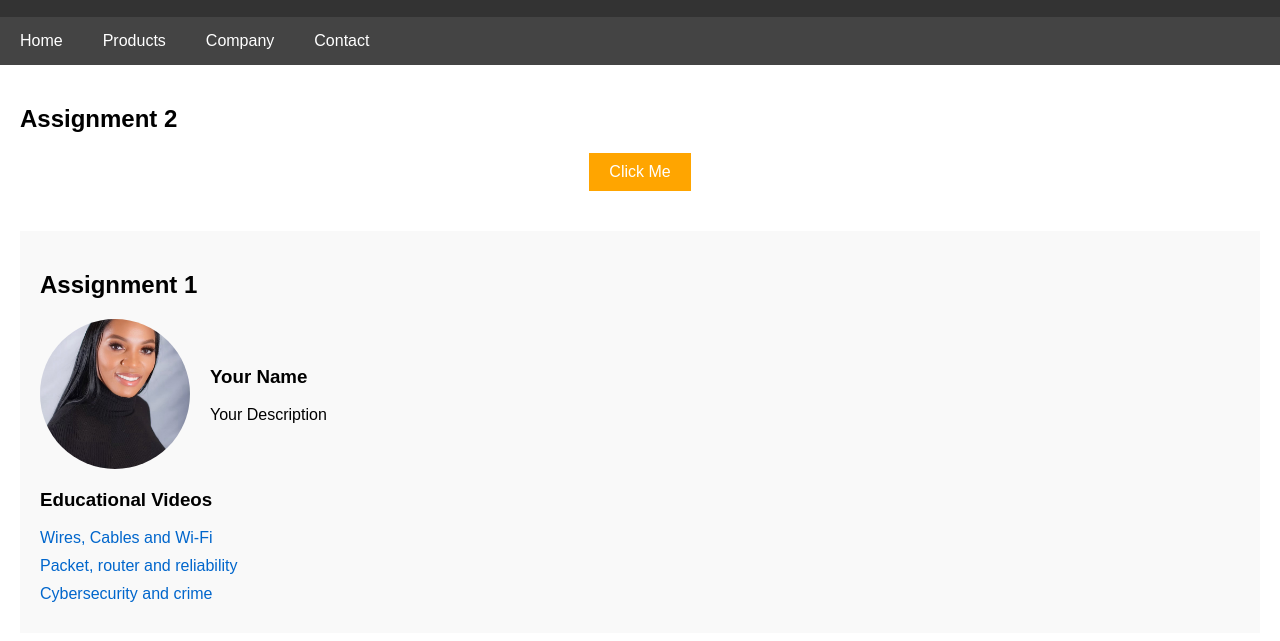
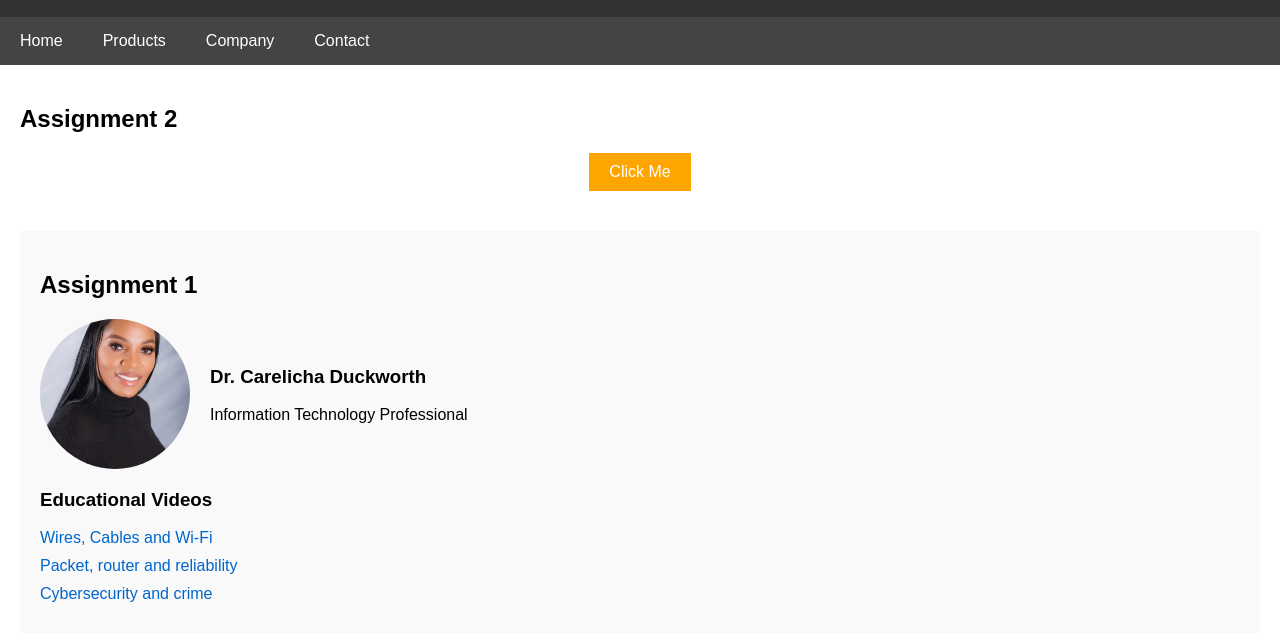
Before and after one commit to justcare04/CD-SWE-bootcamp-Assignment-2_Nov16, a plain HTML site: page index.html in a window 1280 px wide. Shown: the part 95-736 px from the top of the page. Drawn offline with Linux system fonts and the light colour scheme.

Commit message:
Update personal info

```diff
--- a/index.html
+++ b/index.html
@@ -141,8 +141,8 @@
             <div class="profile-section">
                 <img src="profile-image.jpg" alt="Profile Image" class="profile-image">
                 <div class="profile-info">
-                    <h3>Your Name</h3>
-                    <p>Your Description</p>
+                    <h3>Dr. Carelicha Duckworth</h3>
+                    <p>Information Technology Professional</p>
                 </div>
             </div>
 
```
